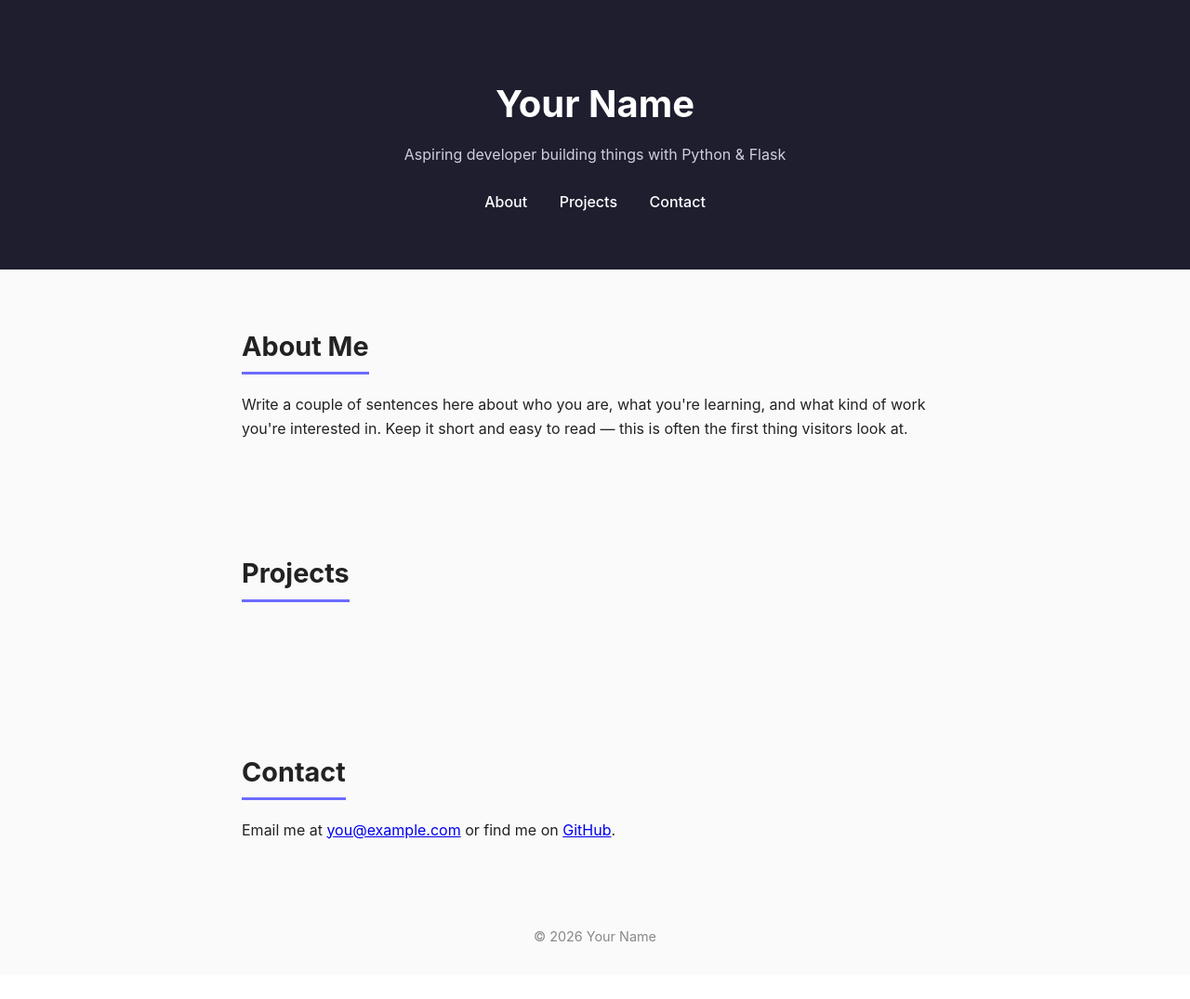
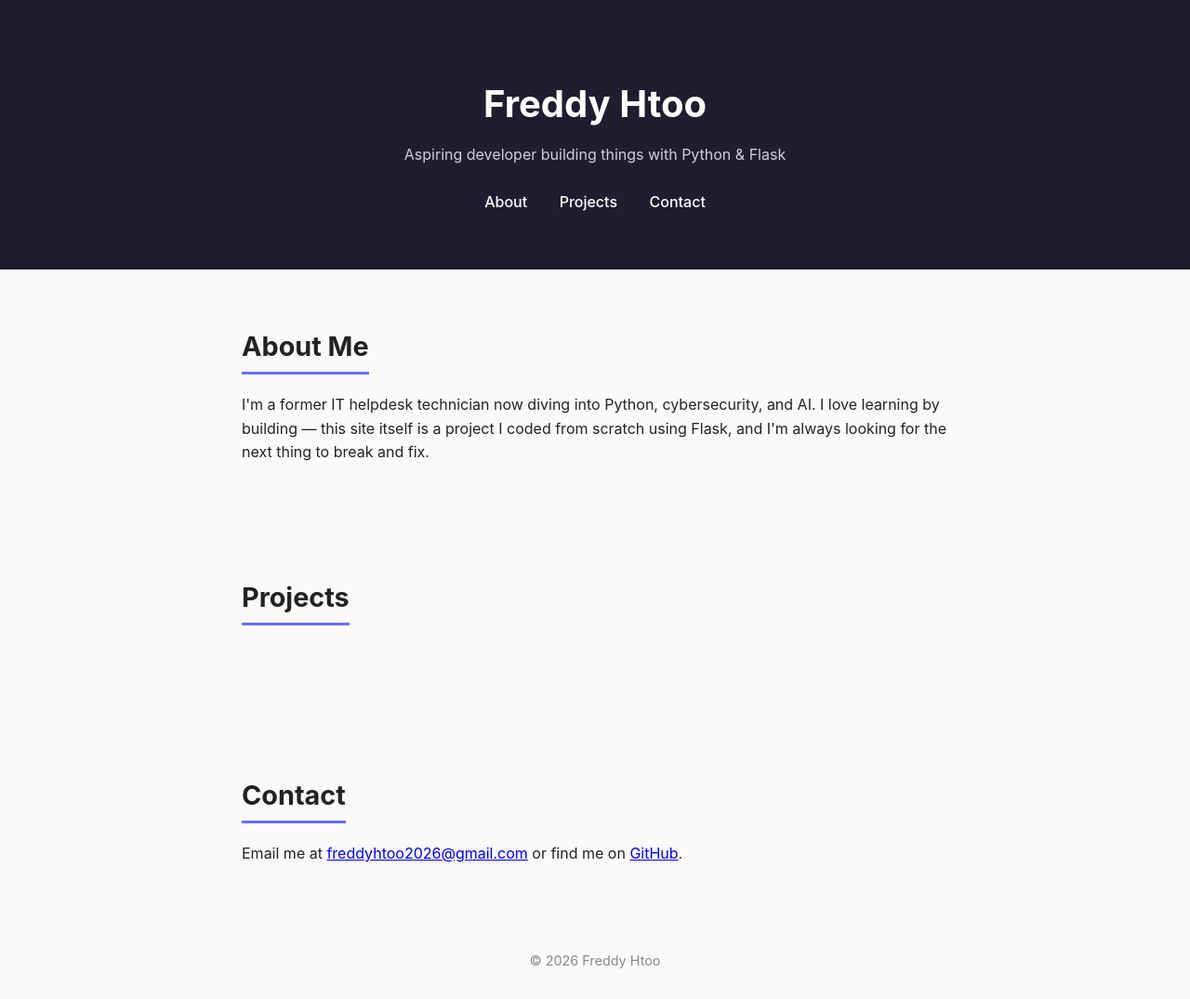
Before and after one commit to Freddy-Htoo/my-portfolio, a Flask app: page / in a window 1280 px wide. Shown: the whole page at 93% size. Before the commit the page ends 1013 px from the top, so only its background shows below. Run offline with Flask 3, Linux system fonts and the light colour scheme; data that the repository does not hold is empty.

Commit message:
Personalize portfolio content

```diff
--- a/templates/index.html
+++ b/templates/index.html
@@ -3,13 +3,13 @@
 <head>
     <meta charset="UTF-8">
     <meta name="viewport" content="width=device-width, initial-scale=1.0">
-    <title>Your Name — Portfolio</title>
+    <title>Freddy Htoo — Portfolio</title>
     <link rel="stylesheet" href="{{ url_for('static', filename='style.css') }}">
 </head>
 <body>
 
     <header class="hero">
-        <h1>Your Name</h1>
+        <h1>Freddy Htoo</h1>
         <p>Aspiring developer building things with Python & Flask</p>
         <nav>
             <a href="#about">About</a>
@@ -21,10 +21,10 @@
     <section id="about" class="section">
         <h2>About Me</h2>
         <p>
-            Write a couple of sentences here about who you are, what you're
-            learning, and what kind of work you're interested in. Keep it
-            short and easy to read — this is often the first thing visitors
-            look at.
+            I'm a former IT helpdesk technician now diving into Python,
+            cybersecurity, and AI. I love learning by building — this site
+            itself is a project I coded from scratch using Flask, and I'm
+            always looking for the next thing to break and fix.
         </p>
     </section>
 
@@ -45,14 +45,14 @@
         <h2>Contact</h2>
         <p>
             Email me at
-            <a href="mailto:you@example.com">you@example.com</a>
+            <a href="mailto:freddyhtoo2026@gmail.com">freddyhtoo2026@gmail.com</a>
             or find me on
-            <a href="https://github.com/yourusername" target="_blank">GitHub</a>.
+            <a href="https://github.com/Freddy-Htoo" target="_blank">GitHub</a>.
         </p>
     </section>
 
     <footer>
-        <p>&copy; 2026 Your Name</p>
+        <p>&copy; 2026 Freddy Htoo</p>
     </footer>
 
 </body>
```
